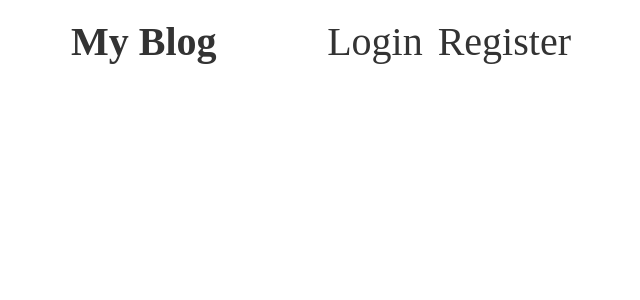
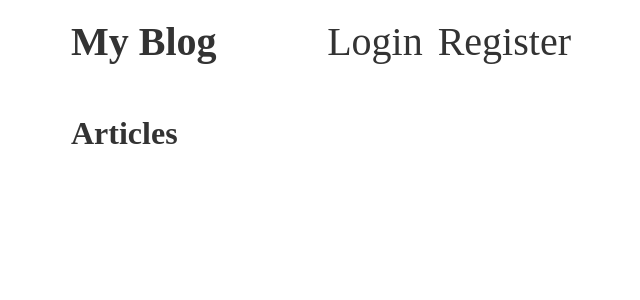
Before and after one commit to EliCodes-UX/TOP-blog, a React (Vite) app in the folder frontend/: page / in a window 1280 px wide. Shown: the top 300 px of the page, without its empty margins (319-959 px from the left). Built offline with nearby package versions, Linux system fonts and the light colour scheme.

Commit message:
added heading to articles

```diff
--- a/frontend/src/App.jsx
+++ b/frontend/src/App.jsx
@@ -14,6 +14,7 @@ function App() {
           </nav>
         </header>
         <div className='entries'>
+          <h1>Articles</h1>
           <div className='entry'></div>
         </div>
       </main>
```
